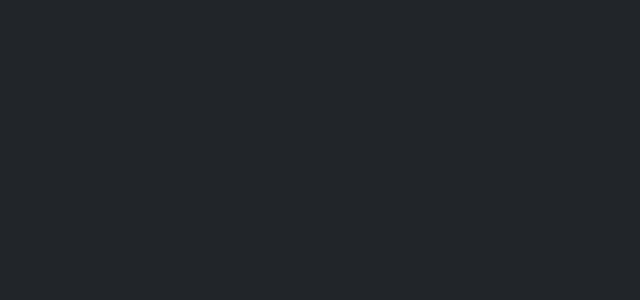
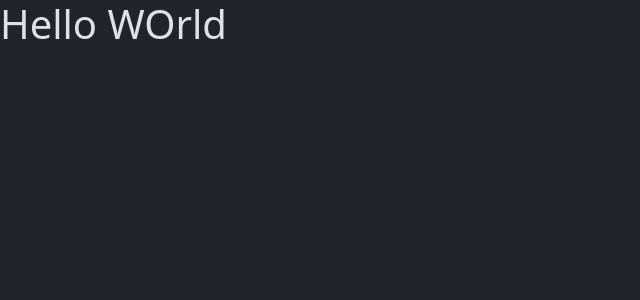
Before and after one commit to SergeyChitsvarin/ReviewApp, a React (Vite) app in the folder client/: page /createAccount in a window 1280 px wide. Before the commit this address had no page. Shown: the top 300 px of the page, without its empty margins (0-640 px from the left). Built offline with nearby package versions, Linux system fonts and the light colour scheme.

Commit message:
Created and routed to the "create Account Page"

```diff
--- a/client/src/App.jsx
+++ b/client/src/App.jsx
@@ -2,6 +2,7 @@ import { BrowserRouter as Router, Routes, Route } from 'react-router-dom'
 import LoginPage from './pages/LoginPage'
 import MainPage from './pages/mainpage';
 import CityPage from './pages/CityPage';
+import CreateAccountPage from './pages/CreateAccountPage';
 
 
 function App() {
@@ -12,6 +13,7 @@ function App() {
         <Route path="/" element={<LoginPage />} />
         <Route path="/browseReviews" element={<MainPage />} />
         <Route path="/cities/:cityName" element={<CityPage />} />
+        <Route path="/createAccount" element={<CreateAccountPage />} />
       </Routes>
     </Router>
   );
--- a/client/src/components/LoginForm.jsx
+++ b/client/src/components/LoginForm.jsx
@@ -1,3 +1,4 @@
+import { Link } from 'react-router-dom';
 import { useNavigate } from 'react-router-dom'
 import React from 'react'
 
@@ -29,6 +30,8 @@ export default function LoginForm(){
             <div className='mb-3'>
               <label htmlFor="formGuestLogIn" className='form-label px-1'> log-in as guest: </label>
               <input type="checkbox" id='formGuestLogIn'/>
+              <label htmlFor="createAcct" className='form-label px-1'> Create an Account</label>
+              <Link to="/createAccount" id="createAcct">Here</Link>
             </div>
             <button className="btn btn-primary m-3" onClick={handleLogInAttempt}>
               Log In
--- /dev/null
+++ b/client/src/pages/CreateAccountPage.jsx
@@ -0,0 +1,11 @@
+import React from 'react'
+
+export default function CreateAccountPage() {
+    // Page to create an account
+
+  return (
+    <>
+    <h1>Hello WOrld</h1>
+    </>
+  )
+}
```
